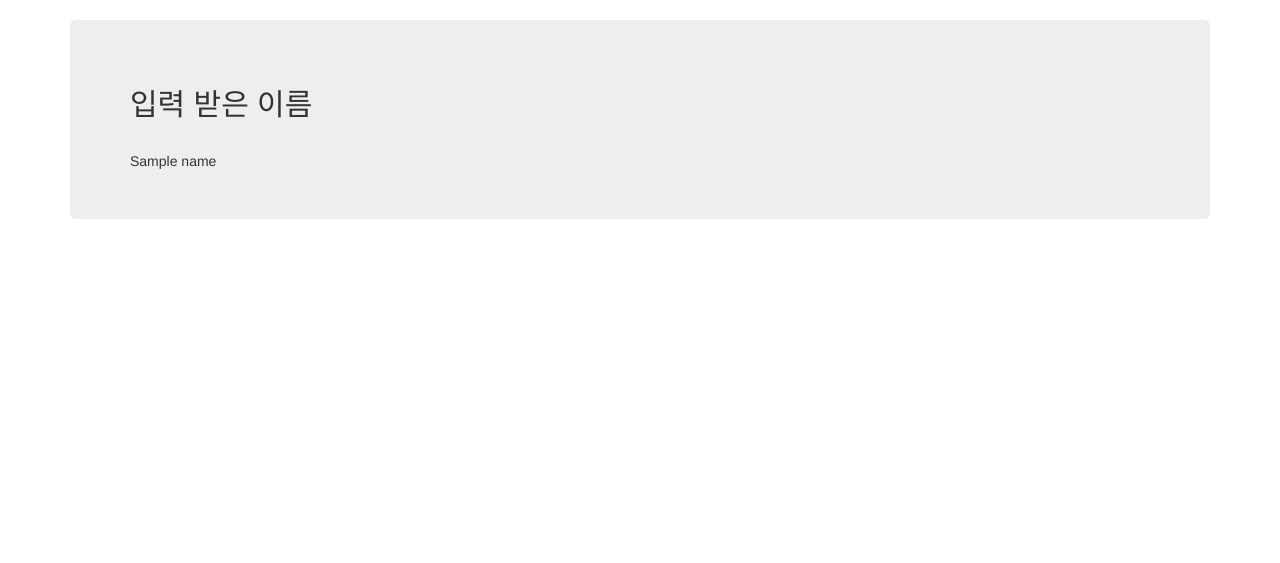
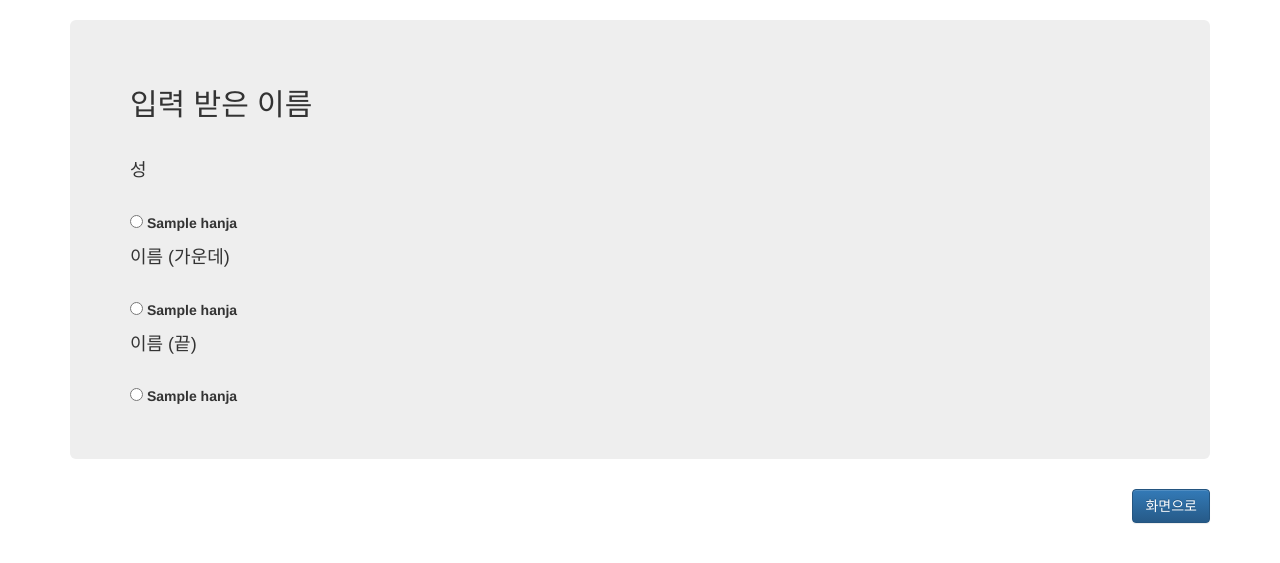
Before and after one commit to byung-u/EdenNaming, a Django app: template namingworks/namingworks/templates/suri81_trying.html in a window 1280 px wide. Shown: the part 52-615 px from the top of the page. Run offline with Django 3.2, Linux system fonts and the light colour scheme; the template is opened without the code that fills it: most values are stand-ins (such as "Sample title", 1, 10 or a date in 2020); some libraries are stand-ins or nearby versions.

Commit message:
ADD suri name analysis

```diff
--- a/namingworks/namingworks/templates/suri81_trying.html
+++ b/namingworks/namingworks/templates/suri81_trying.html
@@ -9,8 +9,23 @@
     <!-- Main jumbotron for a primary marketing message or call to action -->
     <div class="jumbotron">
         <h2>입력 받은 이름</h2> <br>
-        {{ name }}
+        <h4>성</h4> <br>
+        {% for hanja in hanja1 %}
+        <input name="hanja1" type="radio" value={{ hanja.0 }}>
+        <label>{{ hanja}} </label> <br>
+        {% endfor %}
+        <h4>이름 (가운데)</h4> <br>
+        {% for hanja in hanja2 %}
+        <input name="hanja2" type="radio" value={{ hanja.0 }}>
+        <label>{{ hanja}} </label> <br>
+        {% endfor %}
+        <h4>이름 (끝)</h4> <br>
+        {% for hanja in hanja3 %}
+        <input name="hanja3" type="radio" value={{ hanja.0 }}>
+        <label>{{ hanja}} </label> <br>
+        {% endfor %}
     </div>
+    <a href="{% url "suri81_result" %}" style='float:right; clear:right;' class="btn btn-large btn-primary"> 화면으로</a>
 </div> <!-- /container -->
 {% endblock %}
 
```
